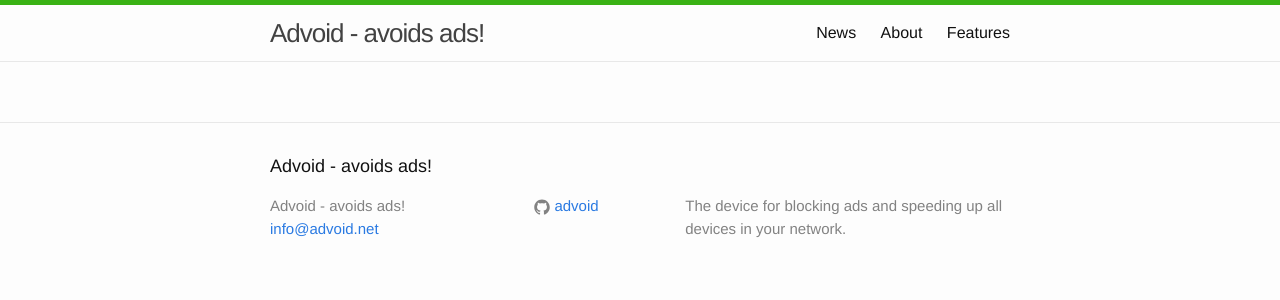
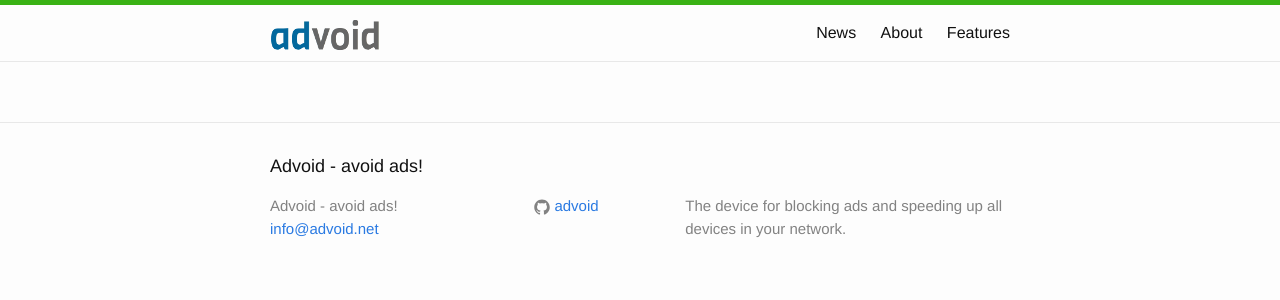
Before and after one commit to advoid/advoid.net, a Jekyll site: the page built from index.html, in a window 1280 px wide. Shown: the top 300 px of the page. Built offline with Jekyll 4.4.1, drawn with Linux system fonts in a browser that asks for light colours.

Commit message:
added header log, title fixed and html5 fix

```diff
--- a/_config.yml
+++ b/_config.yml
@@ -1,5 +1,5 @@
 # Site settings
-title: Advoid - avoids ads!
+title: Advoid - avoid ads!
 email: info@advoid.net
 description: "The device for blocking ads and speeding up all devices in your network."
 baseurl: "" # the subpath of your site, e.g. /blog/
--- a/_includes/head.html
+++ b/_includes/head.html
@@ -8,5 +8,5 @@
   <link rel="icon" href="/images/favicon.png">
   <link rel="stylesheet" href="{{ "/css/main.css" | prepend: site.baseurl }}">
   <link rel="canonical" href="{{ page.url | replace:'index.html','' | prepend: site.baseurl | prepend: site.url }}">
-  <link rel="alternate" type="application/rss+xml" title="{{ site.title }}" href="{{ "/feed.xml" | prepend: site.baseurl | prepend: site.url }}" />
+  <link rel="alternate" type="application/rss+xml" title="{{ site.title }}" href="{{ "/feed.xml" | prepend: site.baseurl | prepend: site.url }}">
 </head>
--- a/_includes/header.html
+++ b/_includes/header.html
@@ -1,6 +1,6 @@
 <header class="site-header">
   <div class="wrapper">
-    <a class="site-title" href="{{ site.baseurl }}/">{{ site.title }}</a>
+      <a class="site-title" href="{{ site.baseurl }}/"><img src="/images/advoid-logo-header.png" alt="{{ site.title }}"></a>
     <nav class="site-nav">
       <a href="#" class="menu-icon">
         <svg viewBox="0 0 18 15">
```
Also changed, not shown: images/advoid-logo-header.png (added).
